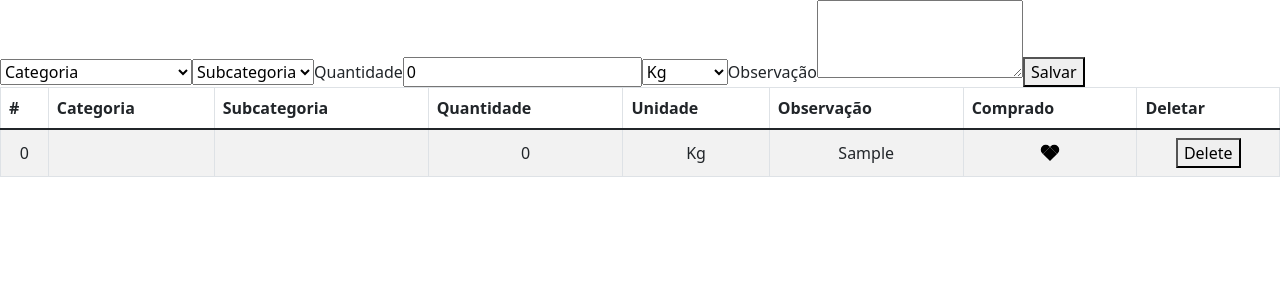
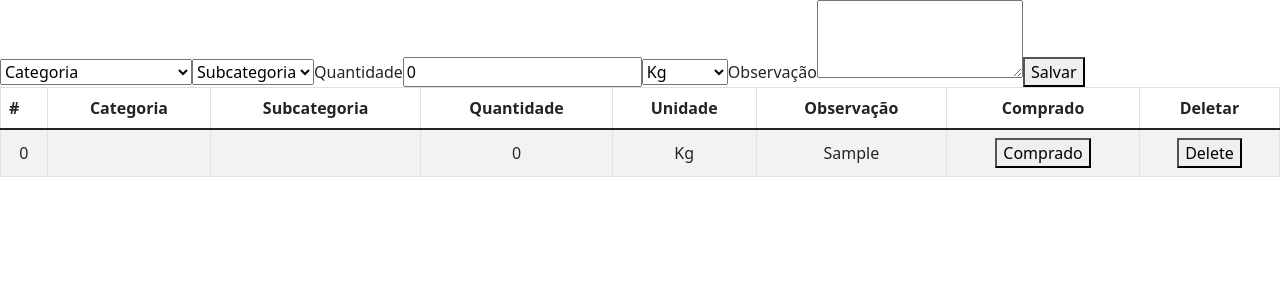
Before and after one commit to MarcoMecenasFilho/lembrei, a React (Create React App) app: page / in a window 1280 px wide. Both pictures are taken after typing "Sample" into the empty fields and a click on the button "Salvar". Shown: the top 300 px of the page. Built offline with nearby package versions, Linux system fonts and the light colour scheme.

Commit message:
implementacao do button buy

```diff
--- a/src/pages/TodoList.jsx
+++ b/src/pages/TodoList.jsx
@@ -18,19 +18,19 @@ export default function TodoList() {
   }, [])
 
   function deleteProduct({target}) {
+    const listFiltered = actualList.filter((ids) => (Number(target.value) !== ids.idProduct
+    ))
+    setActualList(listFiltered)
+    localStorage.setItem('list', JSON.stringify({
+      buyList: listFiltered,
+      id: idGlobal,
+    }))
     const checkboxFiltered = checkboxList.filter((elem) => (
       elem !== target.value
     ))
     setCheckboxList(checkboxFiltered)
     localStorage.setItem('checkbox-items', JSON.stringify(checkboxFiltered))
-    const listFiltered = actualList.filter((ids) => (Number(target.value) !== ids.idProduct
-      ))
-      setActualList(listFiltered)
-      localStorage.setItem('list', JSON.stringify({
-        buyList: listFiltered,
-        id: idGlobal,
-      }))
-      document.location.reload()
+      // document.location.reload()
   }
 
 
@@ -73,7 +73,7 @@ export default function TodoList() {
             <tr>
               <th>#</th>
               {tableHeader.map((elem, index) => (
-                <th key={index}>{elem}</th>
+                <th key={index}><p>{elem}</p></th>
               ))}
             </tr>
         </thead>
@@ -89,7 +89,7 @@ export default function TodoList() {
             <td><p>{elem.unit}</p></td>
             <td><p>{elem.note}</p></td>
             <td>
-              <input type="checkbox" value={elem.idProduct} onClick={(e) => cheboxLocal(e)} checked={checkedBox(elem.idProduct,) } />
+              <button type='button ' value={elem.idProduct} onClick={(e) => cheboxLocal(e)}>Comprado</button>
             </td>
             <td>
               <button type="button" value={elem.idProduct} onClick={(e) => deleteProduct(e)} >Delete</button>
--- a/src/style/TodoList.css
+++ b/src/style/TodoList.css
@@ -1,44 +1,6 @@
-
-input[type="checkbox"] {
-  height: 10px;
-  width: 10px;
-  background-color: rgb(0, 0, 0);
-  position: relative;
-  outline: none;
-  transform: rotate(45deg);
-  -webkit-appearance: none;
-}
-
-input[type="checkbox"]:before {
-  position: absolute;
-  content: "";
-  background-color: rgb(0, 0, 0);
-  height: 60%;
-  width: 100%;
-  top: -59%;
-  border-radius: 75px 75px 0 0;
-}
-
-input[type="checkbox"]:after {
-  position: absolute;
-  content: "";
-  background-color: rgb(0, 0, 0);
-  height: 60%;
-  width: 100%;
-  transform: rotate(-90deg);
-  border-radius: 75px 75px 0 0;
-  top: 20%;
-  right: 79%;
-}
-
-input[type="checkbox"]:checked,
-input[type="checkbox"]:checked:before,
-input[type="checkbox"]:checked:after{
-  background-color: red;
-}
-
 .scratched {
-  text-decoration: line-through red;
+  text-decoration: line-through black;
+  background-color: rgb(221, 115, 115);
 }
 
 .table-list {
@@ -49,6 +11,11 @@ input[type="checkbox"]:checked:after{
 
 tr {
   align-items: center;
+}
+
+th p {
+  text-align: center;
+  margin: 0;
 }
 
 td {
```
